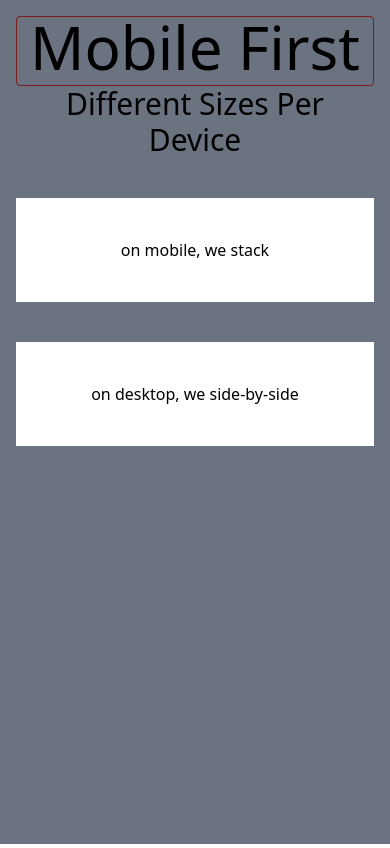
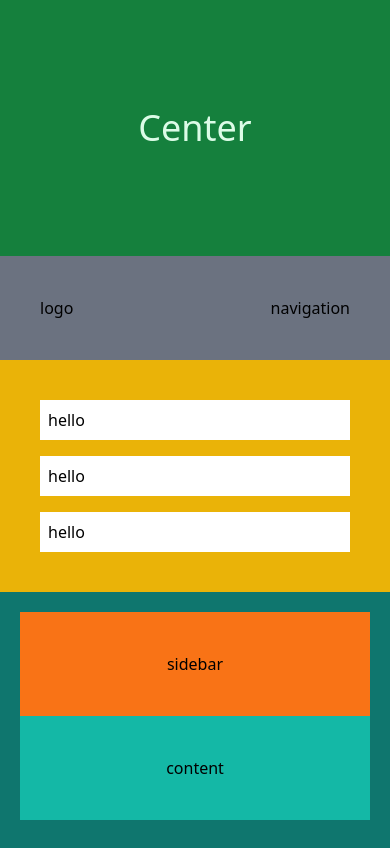
Before and after one commit to jcdacula7/learning_tailwind, a website: page public/index.html in a window 390 px wide. Drawn offline with Linux system fonts and the light colour scheme.

Commit message:
edit README, code flexbox class with responsiveness

```diff
--- a/public/index.html
+++ b/public/index.html
@@ -6,32 +6,38 @@
     <title>TailwindCSS with GIT</title>
     <link rel="stylesheet" href="./output.css" />
     <style>
-      * {
-        /* margin: 0;
+      /* * {
+        margin: 0;
         padding: 0;
         box-sizing: border-box;
-        border: solid salmon 1px; */
-      }
+        border: solid salmon 1px;
+      } */
     </style>
   </head>
   <body>
-    <div class="p-4 lg:p-20 bg-gray-500 min-h-screen text-center">
-      <h1
-        class="text-6xl text-black sm:text-red-300 md:text-yellow-200 lg:text-green-400 xl:text-white border border-red-900 rounded pb-2"
-      >
-        Mobile First
-      </h1>
+    <!-- centering -->
+    <div class="bg-green-700 h-64 flex justify-center items-center">
+      <h2 class="text-4xl text-green-100">Center</h2>
+    </div>
 
-      <h2
-        class="text-3xl sm:text-4xl sm:text-red-300 md:text-5xl md:text-yellow-200 lg:text-6xl lg:text-green-400"
-      >
-        Different Sizes Per Device
-      </h2>
+    <!-- navigation -->
+    <div class="bg-gray-500 p-10 flex justify-between">
+      <div>logo</div>
+      <div>navigation</div>
+    </div>
 
-      <!-- stacking vs side-by-side -->
-      <div class="md:flex md:space-x-8 space-y-10 md:space-y-0 mt-10">
-        <div class="md:w-1/2 p-10 bg-white">on mobile, we stack</div>
-        <div class="md:w-1/2 p-10 bg-white">on desktop, we side-by-side</div>
+    <!-- creating columns section -->
+    <div class="bg-yellow-500 p-10 md:flex md:space-x-8 space-y-4 md:space-y-0">
+      <div class="bg-white p-2 flex-grow">hello</div>
+      <div class="bg-white p-2 flex-grow">hello</div>
+      <div class="bg-white p-2 flex-grow">hello</div>
+    </div>
+
+    <!-- sidebar -->
+    <div class="bg-teal-700 h-64">
+      <div class="md:flex h-full items-stretch p-5">
+        <div class="md:w-1/5 bg-orange-500 p-10 text-center">sidebar</div>
+        <div class="md:flex-grow bg-teal-500 p-10 text-center">content</div>
       </div>
     </div>
   </body>
```
Also changed, not shown: README.md, public/output.css.
